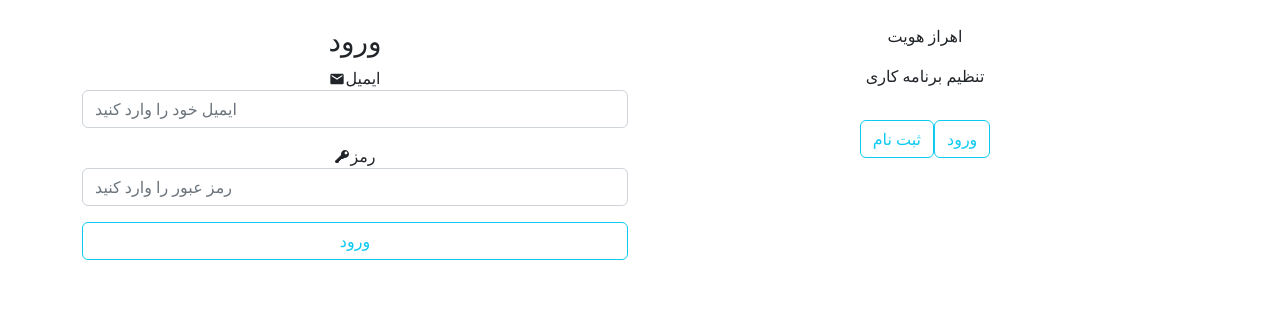
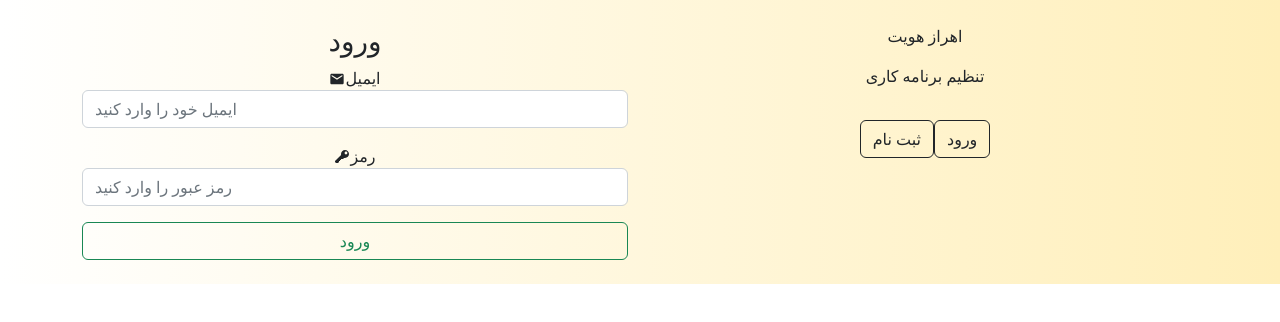
Before and after one commit to mmoghadam11/laravel_react, a React (Create React App) app in the folder front_laravel_react/: page / in a window 1280 px wide. Both pictures are taken after a click on the button "ورود". Shown: the top 322 px of the page. Built offline with nearby package versions, Linux system fonts and the light colour scheme.

Commit message:
tab error {}  handling

```diff
--- a/front_laravel_react/src/App.css
+++ b/front_laravel_react/src/App.css
@@ -1,5 +1,10 @@
 .App {
   text-align: center;
+
+  background: #FFEFBA;  /* fallback for old browsers */
+  background: -webkit-linear-gradient(to right, #FFFFFF, #FFEFBA);  /* Chrome 10-25, Safari 5.1-6 */
+  background: linear-gradient(to right, #FFFFFF, #FFEFBA); /* W3C, IE 10+/ Edge, Firefox 16+, Chrome 26+, Opera 12+, Safari 7+ */
+
 }
 
 .App-logo {
--- a/front_laravel_react/src/components/auth/AuthLogin.js
+++ b/front_laravel_react/src/components/auth/AuthLogin.js
@@ -62,7 +62,7 @@ const AuthLogin = () => {
 
           {/* SUBMIT BUTTON */}
           <div className="d-grid ">
-            <Button type="submit" variant="outline-info"
+            <Button type="submit" variant="outline-success"
             // className="btn btn-primary"
             // onClick={() => login()}
             >
--- a/front_laravel_react/src/components/auth/AuthMenu.js
+++ b/front_laravel_react/src/components/auth/AuthMenu.js
@@ -22,14 +22,14 @@ const AuthMenu = (props) => {
       </div>
       {props.loggedIn ? null : (
         <div className="">
-          <Button variant="outline-info"
+          <Button variant="outline-dark"
             className="mt-3"
             onClick={() => changeAuthStatusSignup()}
           >
             {/* Signup */}
             ثبت نام
           </Button>
-          <Button variant="outline-info"
+          <Button variant="outline-dark"
             className="mt-3"
             onClick={() => changeAuthStatusLogin()}
           >
--- a/front_laravel_react/src/components/data/Calendar.js
+++ b/front_laravel_react/src/components/data/Calendar.js
@@ -61,7 +61,7 @@ function Calendar() {
     setShow(true);
     row.hasOwnProperty(userName)?setDataprop(row[userName]):setDataprop(null);
     setSelected(d);
-    console.log(dataprop,d)
+    console.log('dataprop',dataprop,d)
   }
   return (
     <Row className=''>
@@ -75,7 +75,7 @@ function Calendar() {
             </Col>
             <Col sm="12" md="6">
               <h4> جدول {month}ماه</h4>
-              <Tab dayNum={dayweek} calarray={calendararray}/>
+              <Tab Name={userName} dayNum={dayweek} calarray={calendararray}/>
             </Col>
         </Row>
         <Row>
--- a/front_laravel_react/src/components/data/Calendarobject.js
+++ b/front_laravel_react/src/components/data/Calendarobject.js
@@ -28,7 +28,7 @@ function Calendarobject(props) {
         array!==null&&array.forEach((row, i) => {
             if (row.day !== 'شنبه') {
               cells.push(
-                <td className="calendar-day" data={row.data}>
+                <td key={i} className="calendar-day" data={row.data}>
                   {/* {console.log(row.data)} */}
                     <Button  variant={`${row.flag? "outline-dark" :""} d-inline rounded-circle`} onClick={() =>props.onShow(row.data,row.dayNum)} >
                             {row.dayNum}
@@ -39,7 +39,7 @@ function Calendarobject(props) {
               rows.push(<tr>{cells}</tr>); // when reach next week we contain all td in last week to rows
               cells = []; // empty container
               cells.push(
-                <td className="calendar-day" data={row.data}>
+                <td key={i} className="calendar-day" data={row.data}>
                     <Button  variant={`${row.flag? "outline-dark":""} d-inline rounded-circle`} onClick={() =>props.onShow(row.data,row.dayNum)} >
                             {row.dayNum}
                     </Button>
--- a/front_laravel_react/src/components/data/Tab.js
+++ b/front_laravel_react/src/components/data/Tab.js
@@ -14,16 +14,29 @@ function Tab(props) {
     <Table borderless size="sm">
       <thead>
         <tr>
-            <th>تاید شده</th>
-            <th >ساعت کاری</th>
-            <th>روز</th>
+            <th>تاید شده🖊</th>
+            <th >ساعت کاری⏲</th>
+            <th>روز📅</th>
         </tr>
       </thead>
       <tbody>
+        {/* <tr><td className="calendar-day">hhh</td></tr> */}
         {/* {form()} */}
-        {props.calarray.forEach((item,i)=>{
-
-        })
+        {props.calarray.map((item,i)=>
+          <tr key={i} data={item.data}>
+            <td className="calendar-day" >
+              {/* {console.warn(item)} */}
+              {item.data.hasOwnProperty(props.Name)?item.data[props.Name]['val']===true?'🟢':'🟡':'-'}
+            </td>
+            <td className="calendar-day" >
+              {/* {console.warn(item.data)} */}
+              {item.data.hasOwnProperty(props.Name)?item.data[props.Name]['H']:'--:--'}
+            </td>
+            <td className="calendar-day" >
+              #{item.dayNum}
+            </td>
+          </tr>
+        )
         }
       </tbody>
     </Table>
--- a/front_laravel_react/src/components/data/modal/ModalForm.js
+++ b/front_laravel_react/src/components/data/modal/ModalForm.js
@@ -15,8 +15,16 @@ function ModalForm(props) {
               <Form.Label>شروع ساعت کاری</Form.Label>
               <Form.Control
                 type="time"
+
                 placeholder={`${props.modalData? props.modalData.user:"null"}`}
                 autoFocus
+              />
+            </Form.Group>
+            <Form.Group className="mb-3" controlId="exampleForm.ControlInput1">
+              <Form.Label>پایان ساعت کاری</Form.Label>
+              <Form.Control
+                type="time"
+                value="13:00" step="900"
               />
             </Form.Group>
             <Form.Group
```
